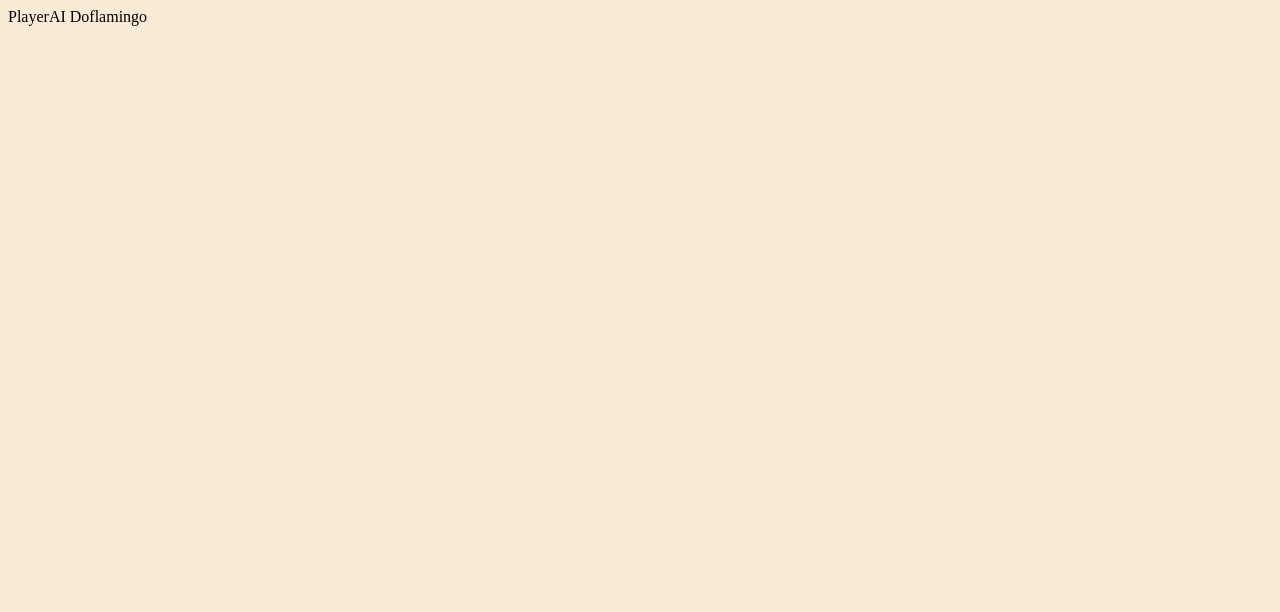
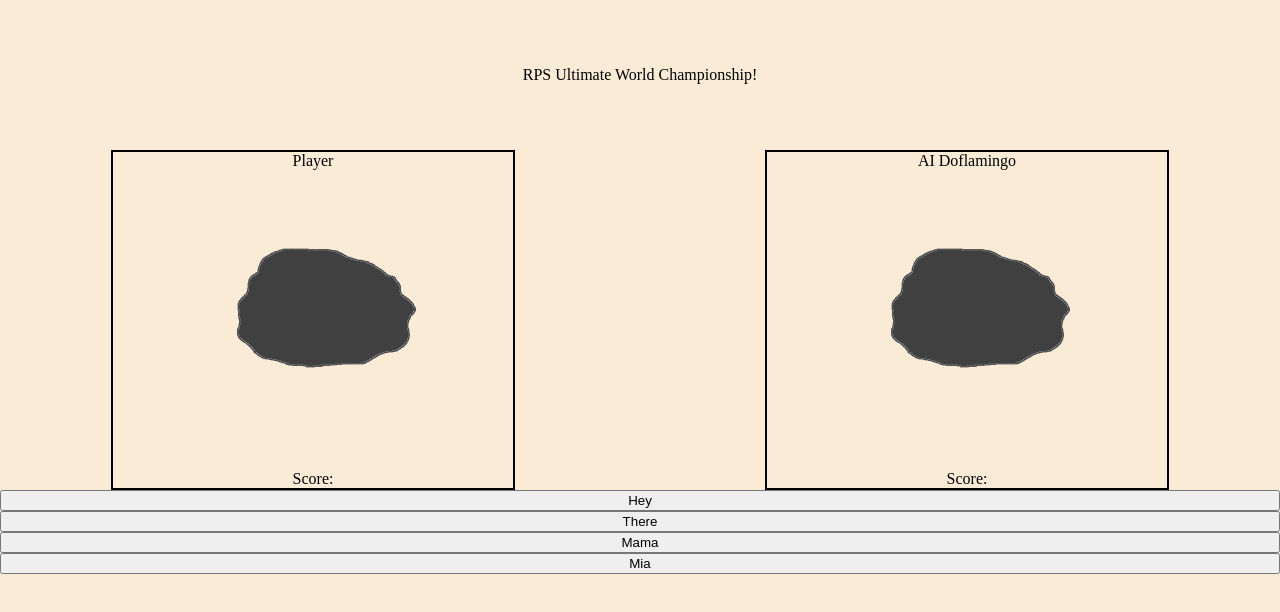
Before and after one commit to hassanbaryal/rock-paper-scissors, a plain HTML site: page index.html in a window 1280 px wide. Drawn offline with Linux system fonts and the light colour scheme.

Commit message:
Modified index.html and styles.css

```diff
--- a/index.html
+++ b/index.html
@@ -9,22 +9,25 @@
 </head>
 <body>
 
+    <div id="heading">
+        <div class="title">RPS Ultimate World Championship!</div>
+    </div>
 
     <div id="top-container">
         <!-- This div will contain top half UI (i.e, images, names, and score) -->
         <div class="player-stat">
 
             <div class="name" contenteditable="true">Player</div>
-            <img src="" alt="">
-            <div class="score"></div>
+            <img src="./images/rock.png" alt="">
+            <div class="score">Score: </div>
 
         </div>
 
         <div class="computer-stat">
 
             <div class="name">AI Doflamingo</div>
-            <img src="" alt="">
-            <div class="score"></div>
+            <img src="./images/rock.png" alt="">
+            <div class="score">Score: </div>
 
         </div>
 
@@ -32,6 +35,10 @@
 
     <div id="bottom-container">
         <!-- this div will contain bottom half UI (i.e. instructions box, buttons)-->
+        <button>Hey</button>
+        <button>There</button>
+        <button>Mama</button>
+        <button>Mia</button>
     </div>
 
 
--- a/styles.css
+++ b/styles.css
@@ -1,4 +1,8 @@
 
+html, body {
+    margin: 0;
+    height: 100%;
+}
 body {
     height: 100%;
     background-color: antiquewhite;
@@ -6,7 +10,42 @@ body {
     flex-flow: column;
 }
 
-#top-container, #bottom-container {
+
+#heading, #top-container, #bottom-container {
     display: flex;
 
 }
+
+#heading {
+    height: 150px;
+    flex-flow: row;
+    justify-content: center;
+    align-items: center;
+}
+
+#top-container {
+    flex-flow: row nowrap;
+    height: auto;
+    justify-content: center;
+    gap: 250px;
+    align-items: center;
+}
+
+#bottom-container {
+    height: ;
+    flex-flow: column;
+
+}
+
+.player-stat, .computer-stat {
+    border: 2px solid black;
+    display: flex;
+    flex-flow: column;
+    align-items: center;
+
+}
+
+img {
+    max-height: 300px;
+
+}
```
